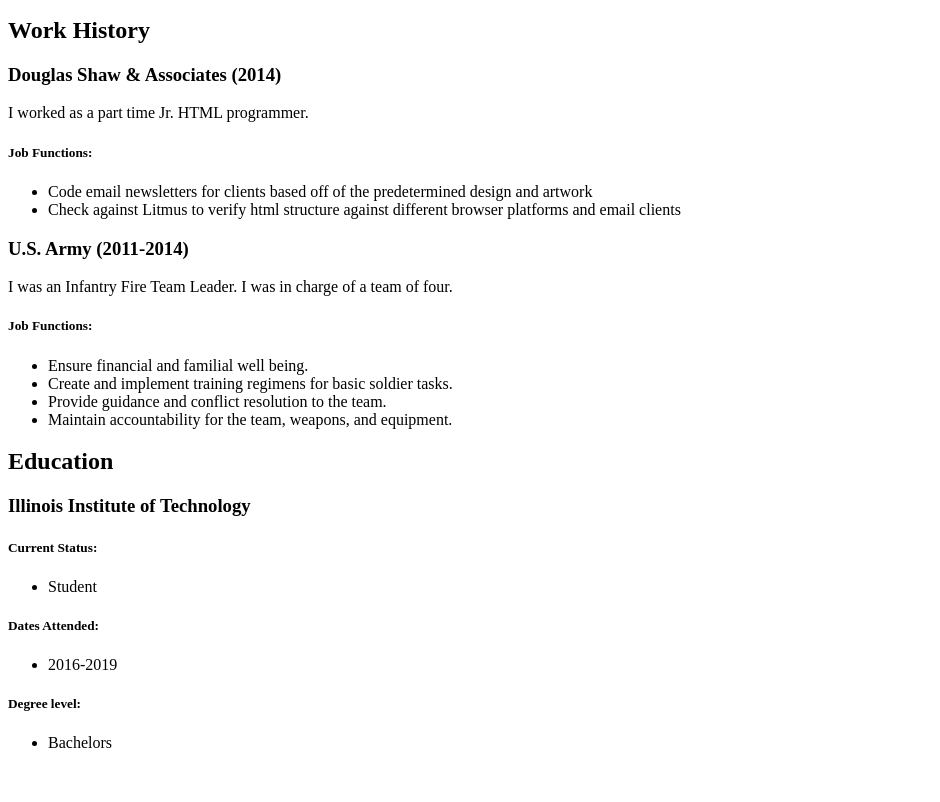
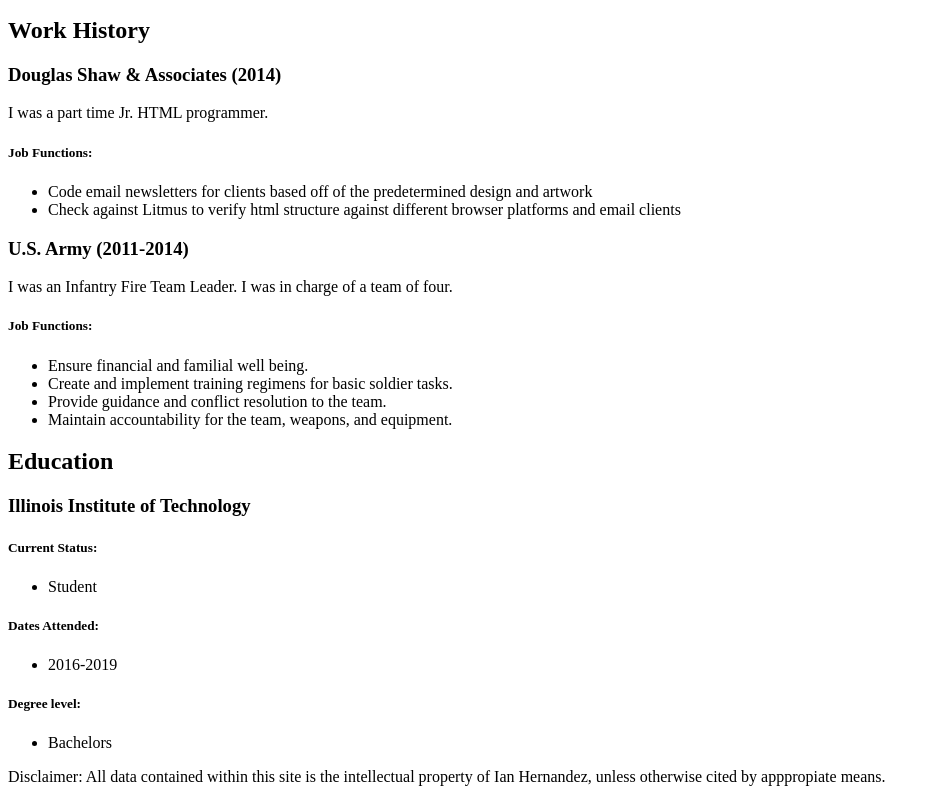
Before and after one commit to iNandezR/ITM361, a plain HTML site: page Project 1/resume.html in a window 1280 px wide. Shown: the part 200-1002 px from the top of the page, without its empty margins (0-940 px from the left). Before the commit the page ends 968 px from the top, so only its background shows below. Drawn offline with Linux system fonts and the light colour scheme.

Commit message:
html structure change
Added footer to each page.

```diff
--- a/Project 1/resume.html
+++ b/Project 1/resume.html
@@ -26,7 +26,7 @@
 				<h2>Work History</h2>
 					<section id="dsa">
 						<h3>Douglas Shaw & Associates (2014)</h3>
-						<p> I worked as a part time Jr. HTML programmer.</p>
+						<p> I was a part time Jr. HTML programmer.</p>
 						<section id="jubfunctions">
 							<h5>Job Functions:</h5>
 							<ul>
@@ -71,5 +71,12 @@
 					</ul>
 				</section>
 			</section>
+
+			<footer>
+				<p>
+					Disclaimer: All data contained within this site is the intellectual property of Ian Hernandez, unless otherwise
+					cited by apppropiate means.
+				</p>
+			</footer>
 		</body>
 	</html>
```
Also changed, not shown: Project 1/Contact.html (+8 -1 lines), Project 1/Index.html (+7 -1 lines), Project 1/Projects.html (+7 -0 lines).
